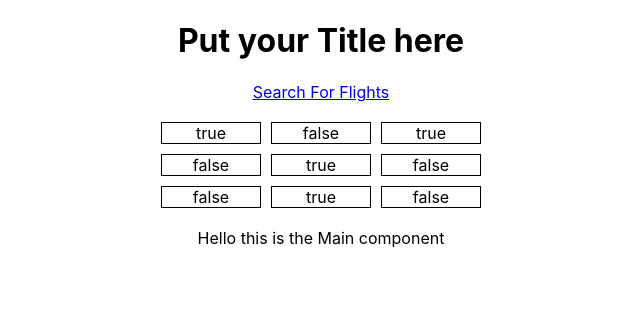
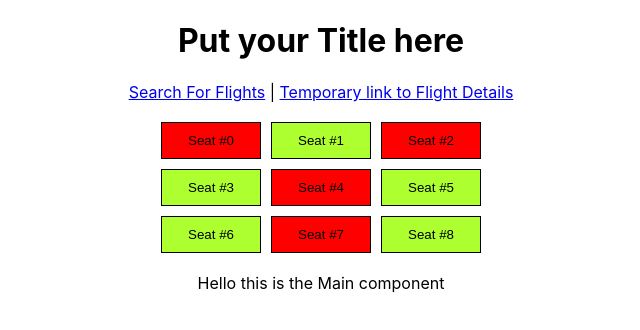
Before and after one commit to impetusdev/burning-airlines-front-end, a React (Create React App) app in the folder burning-airlines-front-end/: page /#/details/1 in a window 1280 px wide. Shown: the top 330 px of the page, without its empty margins (319-959 px from the left). Built offline with nearby package versions, Linux system fonts and the light colour scheme.

Commit message:
added conditional colorization and button clicking events

```diff
--- a/burning-airlines-front-end/src/FlightDetails.css
+++ b/burning-airlines-front-end/src/FlightDetails.css
@@ -1,6 +1,7 @@
 .grid-container {
   display: grid;
   grid-template-columns: 100px 100px 100px;
+  /* TODO: get the right number of columns / rows for this display */
   align-items: center;
   justify-content: center;
 
@@ -9,6 +10,14 @@
 
 }
 
-.grid-item {
+.button-pass {
   border: 1px solid black;
+  background-color: greenyellow;
+  padding: 10px;
 }
+
+.button-fail{
+  border: 1px solid black;
+  background-color: red;
+  padding: 10px;
+}
--- a/burning-airlines-front-end/src/components/FlightDetails.js
+++ b/burning-airlines-front-end/src/components/FlightDetails.js
@@ -22,15 +22,16 @@ export default class FlightDetails extends React.Component {
             this.getFlightSeats(); //this is if we input another details page index.
         }
     }
+
     async getFlightSeats() {
         try {
-            // const res = await axios.get( BASE_URL )
+            // const res = await axios.get(  )
             const res = await {
                 date: '03/08/13',
                 id: 1,
                 departureLoc: 'JFK',
                 arrivalLoc: 'LAX',
-                seatsOccupied: ['true', 'false', 'true', 'false', 'true', 'false', 'false', 'true', 'false' ]
+                seatsOccupied: [true, false, true, false, true, false, false, true, false ]
             }
 
             this.setState(res);
@@ -40,14 +41,24 @@ export default class FlightDetails extends React.Component {
         }
     }
 
+    selectSeat(seatId = 0) { //TODO: figure out how to pass the on click props
+        console.log(seatId)
+    }
+
     render() {
         // use a grid to loop over the values and generate the squares. On the outside have the row and column numbers.
         return (
             <div className="grid-container">
-                {
-                    this.state.seatsOccupied.map( (seat, i) => {
+                { //TODO: make click event that makes the allocation call to backend.
+                    this.state.seatsOccupied.map( (seatOccupied, i) => {
                         // console.log(seat);
-                        return <div key={i} className="grid-item">{seat}</div>
+                        return seatOccupied
+                        ?
+                        // <div  className="">
+                        <button key={i} className="button-fail" onClick={this.selectSeat}>Seat #{i}</button>
+                        // </div>
+                        :
+                        <button key={i} className="button-pass" onClick={this.selectSeat}>Seat #{i}</button>
                     })
                 }
             </div>
--- a/burning-airlines-front-end/src/components/Main.js
+++ b/burning-airlines-front-end/src/components/Main.js
@@ -13,12 +13,12 @@ export default class Main extends React.Component {
                 <h1>Put your Title here</h1>
 
                 <Router>
-                    <Link to="/">Search For Flights</Link>
-
+                    <Link to="/">Search For Flights</Link> | {}
+                    <Link to="/details/:id">Temporary link to Flight Details</Link>
 
                     <Route exact path="/" component={ ResultsPage } />
                     <Route exact path="/details/:id" component={ FlightDetails } />
-                    <Route></Route>
+                    <Route>  </Route>
                 </Router>
 
                 Hello this is the Main component
```
Also changed, not shown: burning-airlines-front-end/src/components/FlightSearchForm.js (+4 -5 lines).
